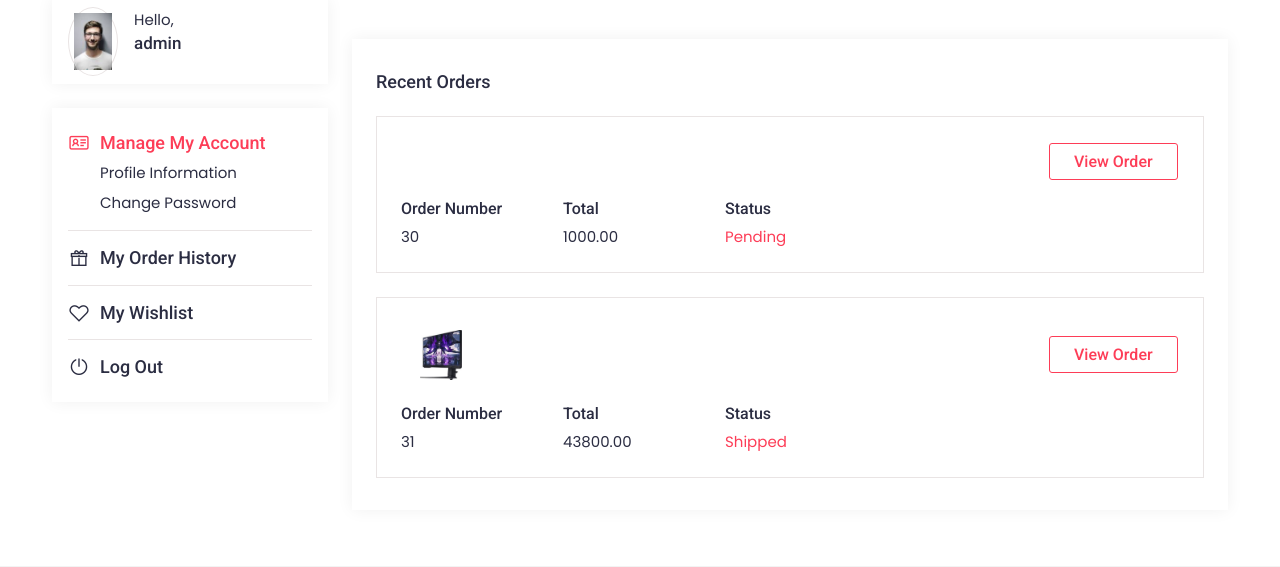
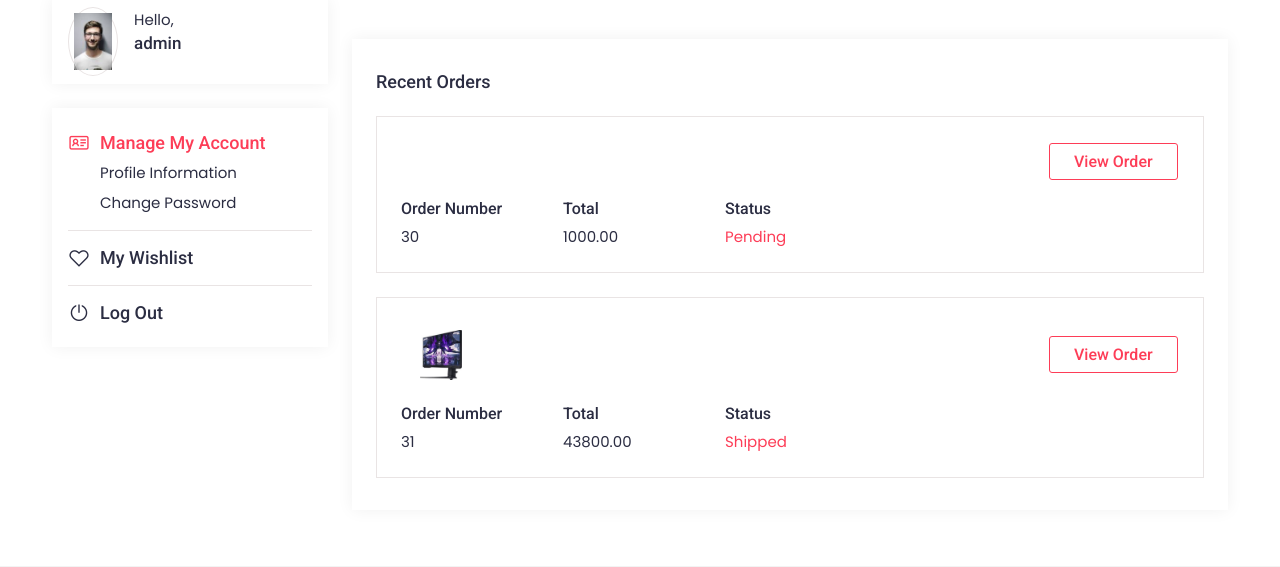
Before and after one commit to Islam412/DJ-store, a Django app: page /account/user/ in a window 1280 px wide. Shown: the part 142-709 px from the top of the page. Run offline with Django 4.2, Linux system fonts and the light colour scheme; a user stored in the database is signed in; data comes from the database, SQL or seed files in the repository; both versions use the stored data as it was after the commit; some libraries are stand-ins or nearby versions.

Commit message:
fix my order history

```diff
--- a/templates/account/account.html
+++ b/templates/account/account.html
@@ -37,7 +37,7 @@
               </div>
               <div class="acprof_wrap shadow_sm">
                 <div class="acprof_links">
-                  <a href="account.html" class="active">
+                  <a href="{% url 'usre_info' %}" class="active">
                     <h4 class="acprof_link_title">
                       <i class="lar la-id-card"></i>
                       Manage My Account
@@ -46,14 +46,7 @@
                   <a href="{% url 'usre_info' %}">Profile Information</a>
                   <a href="{% url 'change_password' %}">Change Password</a>
                 </div>
-                <div class="acprof_links">
-                  <a href="account-order-history.html">
-                    <h4 class="acprof_link_title">
-                      <i class="las la-gift"></i>
-                      My Order History
-                    </h4>
-                  </a>
-                </div>
+
 
                 <div class="acprof_links">
                   <a href="{% url 'wishlist_list'  %}">
--- a/templates/account/order_detail.html
+++ b/templates/account/order_detail.html
@@ -59,10 +59,10 @@
               <!-- product details -->
               <div class="order_prodetails d-flex align-items-center flex-wrap">
                 <div class="orderprod_img">
-                    <img src="{{ cart_item.product.Image.url }}" class="card-img-top" alt="{{ cart_item.product.Name }}">
+                    <img src="{{order.product.Image.url}}" class="card-img-top" alt="{{ order.product.Name }}">
                 </div>
                 <div class="single_orderdet pdname">
-                  <h5 class="card-title">{{ cart_item.product.Name }}</h5>
+                  <h5 class="card-title">{{ order.product.Name }}</h5>
 
                 </div>
                 <div
@@ -71,7 +71,7 @@
                   <h5>{{ order.total_price }}</h5>
                 </div>
                 <div class="single_orderdet w-xs-33 ms-auto mt-3 mt-md-0">
-                  <h5>Qty:{{ cart_item.quantity }}</h5>
+                  <h5>Qty:{{ order.quantity }}</h5>
                 </div>
               </div>
             </div>
```
Also changed, not shown: db.sqlite3.
